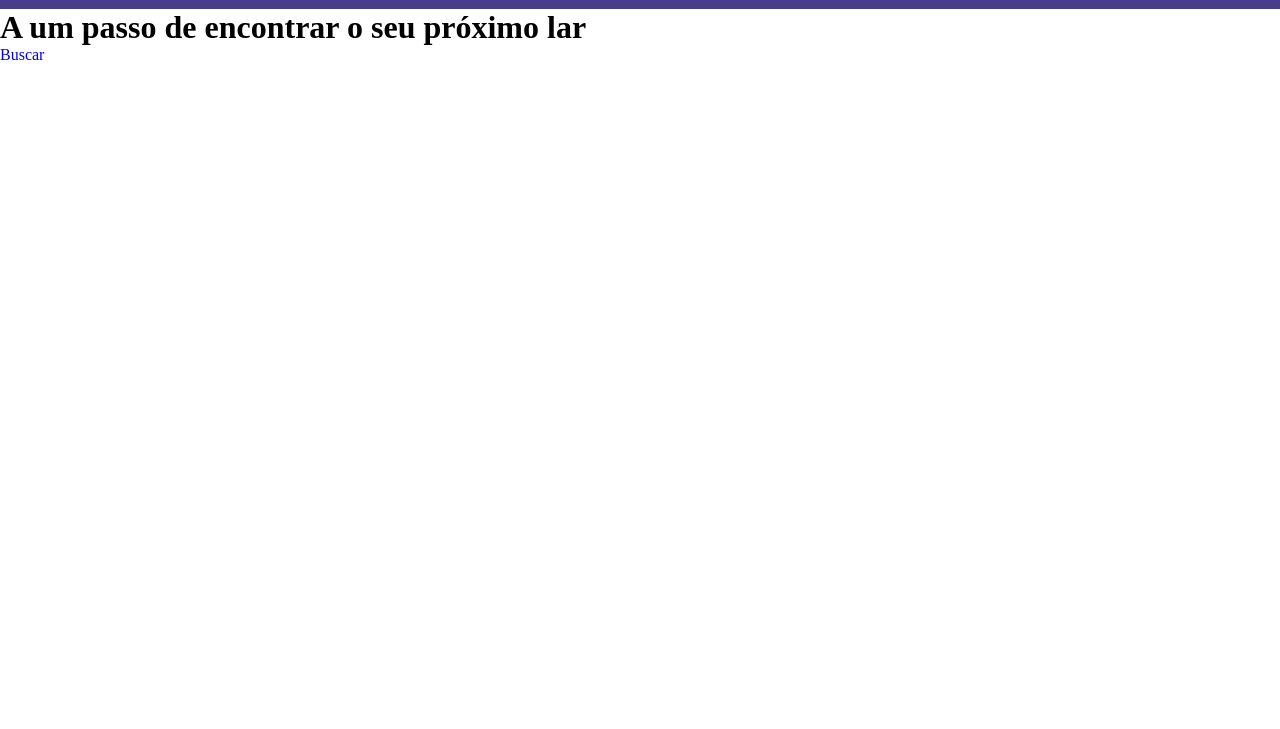
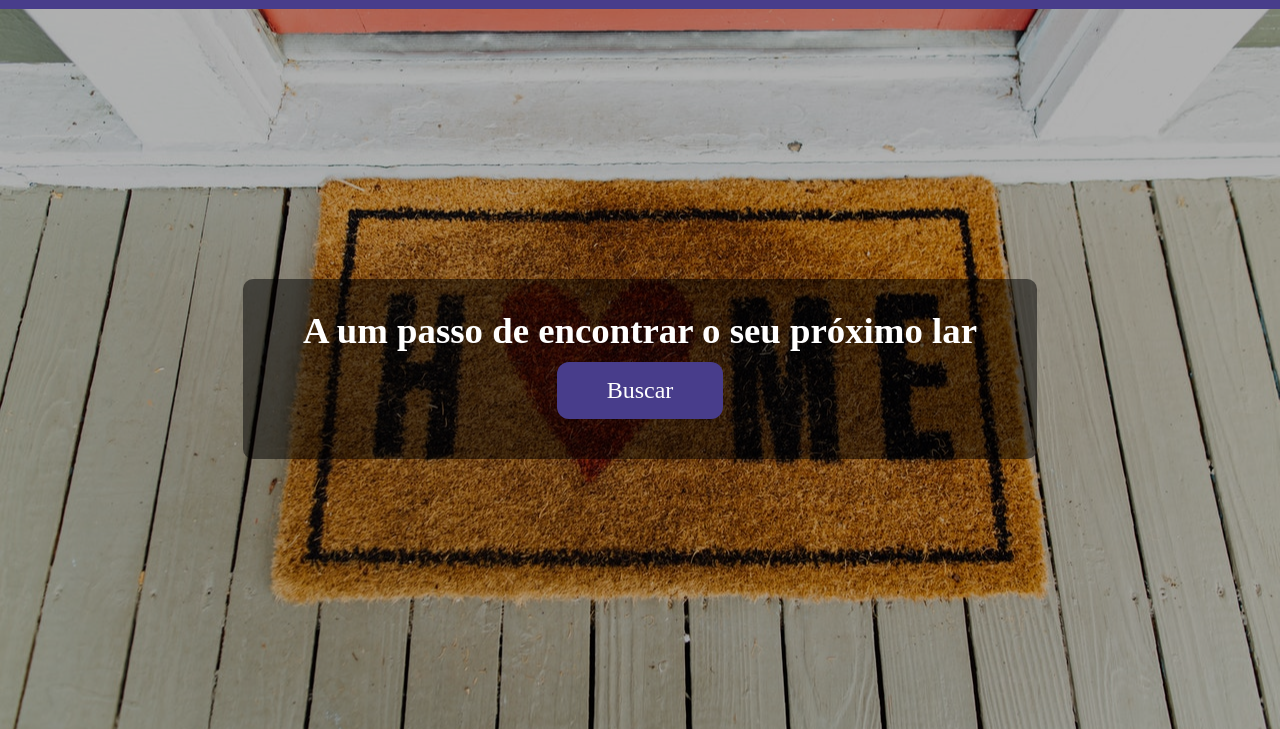
Before and after one commit to Brbuck/Imobiliaria, a plain HTML site: page index.html in a window 1280 px wide. Shown: the part 71-800 px from the top of the page. Drawn offline with Linux system fonts and the light colour scheme.

Commit message:
Update no Css

```diff
--- a/css/style.css
+++ b/css/style.css
@@ -55,3 +55,37 @@ nav ul ul li:hover{
     background-color: #836FFF;
 
 }
+
+.container{
+    background: url('/img/pexels-kelly-lacy-2949992.jpg') no-repeat center center/cover;
+    height: 90vh;
+    display: flex;
+    align-items: center;
+    justify-content: center;
+    padding: 20px 30px;
+
+    background-color: rgba(0, 0, 0, .3);
+    background-blend-mode: color;
+}
+
+.container_home{
+    background-color: rgba(0, 0, 0, .5);
+    padding: 30px 60px;
+    border-radius: 10px;
+    text-align: center;
+}
+
+.container_home h1{
+    font-size: 2.3rem;
+    color: #fff;
+}
+
+.container_home a{
+    display: inline-block;
+    padding: 15px 50px;
+    background-color: #483D8B;
+    border-radius: 12px;
+    color: #fff;
+    font-size: 1.5rem;
+    margin: 10px auto;
+}
--- a/index.html
+++ b/index.html
@@ -43,8 +43,8 @@
             </ul>
         </nav>
     </header>
-    <div>
-       <div>
+    <div class="container">
+       <div class="container_home">
            <h1>A um passo de encontrar o seu próximo lar</h1>
            <a href="#">Buscar</a>
        </div>
```
